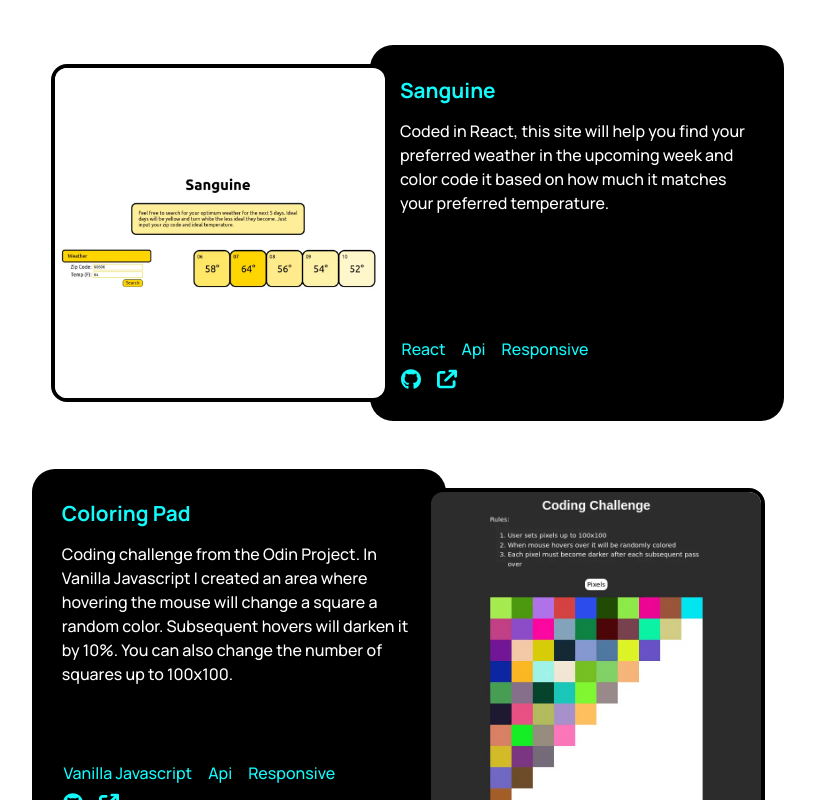
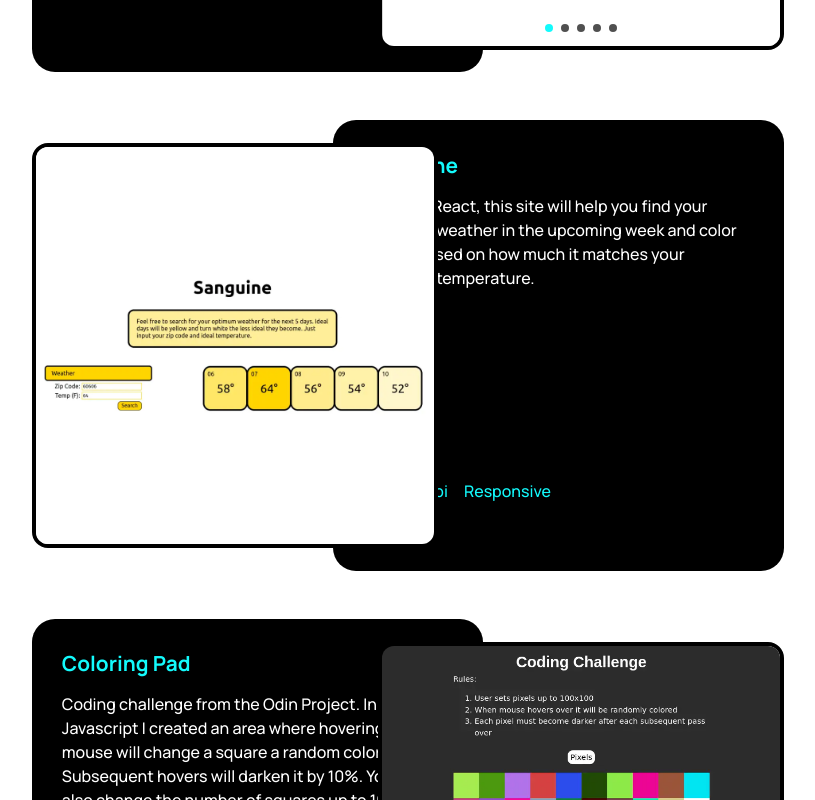
Before and after one commit to tonymichael00/shooz, a React (Create React App) app: page / in a window 1280 px wide. Shown: the part 2180-2980 px from the top of the page, without its empty margins (232-1047 px from the left). Built offline with nearby package versions, Linux system fonts and the light colour scheme.

Commit message:
adjusted layout.

```diff
--- a/src/App.js
+++ b/src/App.js
@@ -18,7 +18,7 @@ function App() {
     },
     visible: {
       x: 0,
-      transition: { type: 'tween' },
+      transition: { type: 'tween', duration: 0.4 },
     },
     // viewed: { once: true, amount: 1 },
   };
@@ -31,7 +31,7 @@ function App() {
     visible: {
       x: 0,
       opacity: 1,
-      transition: { type: 'tween' },
+      transition: { type: 'tween', duration: 0.4 },
     },
     // viewed: { once: true, amount: 1 },
   };
@@ -45,14 +45,14 @@ function App() {
     visible: {
       opacity: 1,
       x: 0,
-      transition: { type: 'tween' },
+      transition: { type: 'tween', duration: 0.4 },
     },
     // viewed: { once: true, amount: 1 },
   };
 
   const viewportAni = {
     headView: { once: true, amount: 1 },
-    blurbView: { once: true, amount: 0.8 },
+    blurbView: { once: true, amount: 0.5 },
   };
 
   return (
--- a/src/Components/NavBar/NavBar.js
+++ b/src/Components/NavBar/NavBar.js
@@ -60,7 +60,12 @@ const NavBar = () => {
         </motion.a>
         {/* div to create space in grid */}
 
-        <motion.div id="ham-menu" initial={{ y: '-200%' }} animate={{ y: 0 }}>
+        <motion.div
+          id="ham-menu"
+          initial={{ y: '-200%' }}
+          animate={{ y: 0 }}
+          transition={{ type: 'tween' }}
+        >
           <HamMenu setClickMenu={setClickMenu} clickMenu={clickMenu} />
         </motion.div>
         {/* DONT REMOVE NAV-LINKS-CONT OR NAV-LINKS FROM CLASSNAME */}
--- a/src/Components/Projects/Projects.js
+++ b/src/Components/Projects/Projects.js
@@ -34,7 +34,7 @@ const Projects = ({ contMotion }) => {
         </motion.div>
       </motion.div>
       <motion.div
-        className="project-cont"
+        className="project-cont project-cont-pic-right"
         variants={contSideMove}
         initial="hidden"
         whileInView="visible"
@@ -67,7 +67,7 @@ const Projects = ({ contMotion }) => {
       </motion.div>
       <div></div>
       <motion.div
-        className="project-cont"
+        className="project-cont project-cont-pic-left"
         variants={contSideMove}
         initial="hidden"
         whileInView="visible"
@@ -127,7 +127,7 @@ const Projects = ({ contMotion }) => {
       </motion.div>
       <div></div>
       <motion.div
-        className="project-cont"
+        className="project-cont project-cont-pic-right"
         variants={contSideMove}
         initial="hidden"
         whileInView="visible"
--- a/src/Components/Projects/Projects.scss
+++ b/src/Components/Projects/Projects.scss
@@ -9,12 +9,14 @@ $body-corner-padding-perc: (0.2 * $body-perc) + 0.02;
 $clamp-1: 6rem;
 $clamp-2: 30vw;
 $clamp-3: 9rem;
-$bkd-width: 10%;
+$bkd-width: 50%;
 
 #projects-sec {
   grid-column: 2/3;
   display: grid;
-  grid-template-rows: min-content min-content $blurb-spacing-grid min-content $blurb-spacing-grid min-content $blurb-spacing-grid;
+  grid-template-rows:
+    auto auto $blurb-spacing-grid auto
+    $blurb-spacing-grid auto $blurb-spacing-grid;
   @media (max-width: $mobile-width) {
     // grid-template-rows: min-content min-content min-content min-content min-content min-content min-content;
     // width: 40ch;
@@ -29,11 +31,29 @@ $bkd-width: 10%;
 .project-cont {
   position: relative;
   display: grid;
-  grid-template-columns: 50% 50%;
+  // max-height: 90%;
+  // width: 90%;
+  // grid-template-columns: 50% 50%;
   align-items: center;
   @include resp-width();
   @media (max-width: $mobile-width) {
     grid-template-columns: 1fr;
+  }
+  &-pic-right {
+    grid-template-columns: 40% 60%;
+    @media (max-width: $mobile-width) {
+      grid-template-columns: auto;
+      grid-template-rows: auto auto;
+      max-height: 100%;
+    }
+  }
+  &-pic-left {
+    grid-template-columns: 60% 40%;
+    @media (max-width: $mobile-width) {
+      grid-template-columns: auto;
+      grid-template-rows: auto auto;
+      max-height: 100%;
+    }
   }
 }
 
@@ -41,27 +61,29 @@ $bkd-width: 10%;
   z-index: 1;
   position: relative;
   max-height: 90%;
-  margin-left: auto;
-  margin-right: auto;
+  // width: 110%;
+  // margin-left: auto;
+  // margin-right: auto;
   aspect-ratio: 1/1;
   border-radius: 1rem;
   overflow: clip;
   border: 0.3rem solid black;
   @media (max-width: $small-mobile-width) {
-    top: 0rem;
-    max-width: 100%;
+    top: -1rem;
+    max-width: 90%;
     max-height: 100%;
     width: 100%;
     margin-right: auto;
     margin-left: auto;
   }
-  @media (max-width: $mobile-width) and (min-width: $small-mobile-width) {
-    width: 100%;
-    margin-right: auto;
+  // @media (max-width: $mobile-width) and (min-width: $small-mobile-width) {
+  //   width: 100%;
+  //   margin-right: auto;
+  //   margin-left: auto;
+  //   margin-bottom: auto;
+  // }
+  &-right {
     margin-left: auto;
-    margin-bottom: auto;
-  }
-  &-right {
     @media (max-width: $mobile-width) {
       // margin-left: auto;
       // margin-right: 0;
@@ -70,6 +92,7 @@ $bkd-width: 10%;
     }
   }
   &-left {
+    margin-right: auto;
     @media (max-width: $mobile-width) {
       // margin-left: -1rem;
       // margin-right: auto;
@@ -90,6 +113,10 @@ $bkd-width: 10%;
   height: 100%;
   @media (max-width: $mobile-width) {
     width: 100%;
+    height: 150%;
+    // top: 50%;
+    align-self: flex-start;
+    // bottom: 3rem;
   }
   &-left {
     order: 0;
@@ -138,9 +165,16 @@ $bkd-width: 10%;
   }
 }
 
+.lower-project-txt {
+  padding-top: 0.5rem;
+}
+
 //ADD BULLETS, MAKE LIKE TEXT
 .project-skills {
   color: $blue;
+  padding-top: 0.5rem;
+  padding-bottom: 0.5rem;
+
   & ul {
     padding-left: 0;
     margin: 0;
--- a/src/Sass/_global.scss
+++ b/src/Sass/_global.scss
@@ -6,7 +6,7 @@ $black: #000000;
 $round-corner: clamp(0.5rem, 5vw, 0.9rem);
 $nav-height: 4rem;
 $middle-column-width: min(75ch, 90vw);
-$blurb-spacing-grid: minmax(3rem, 1fr);
+$blurb-spacing-grid: minmax(3rem, auto);
 // $middle-column-width: max(20rem, 50vw);
 
 //mixins
```
